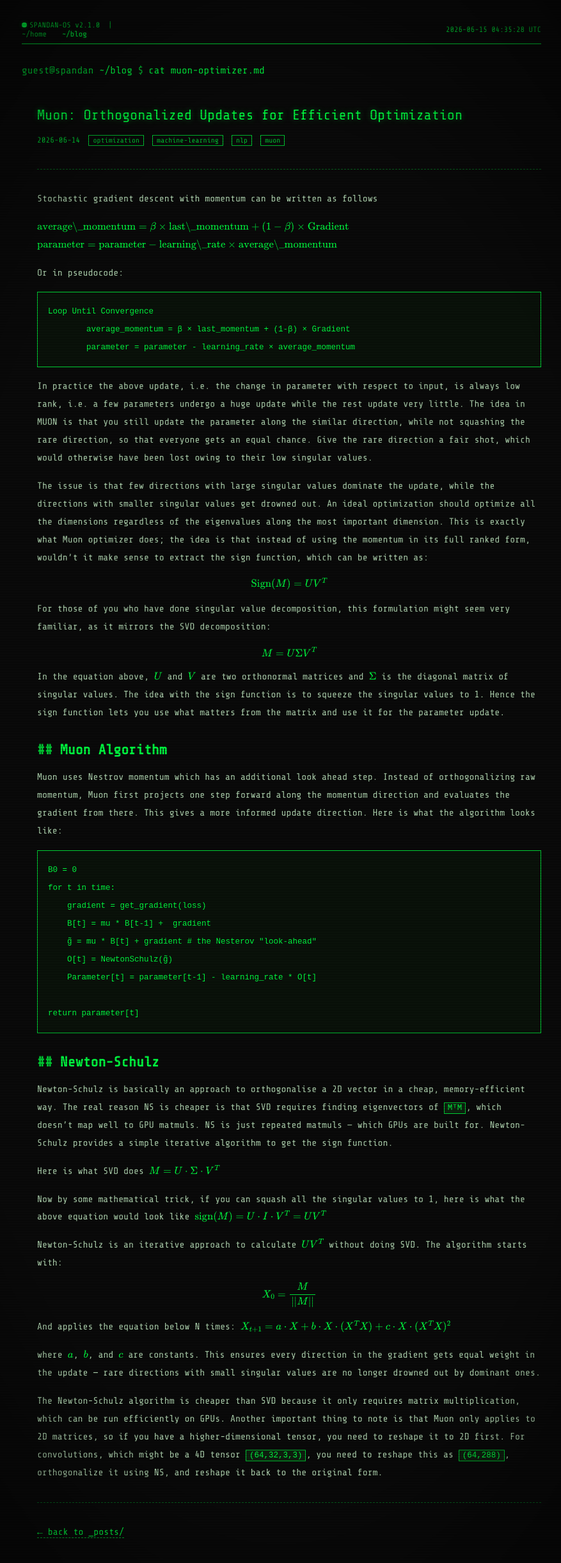
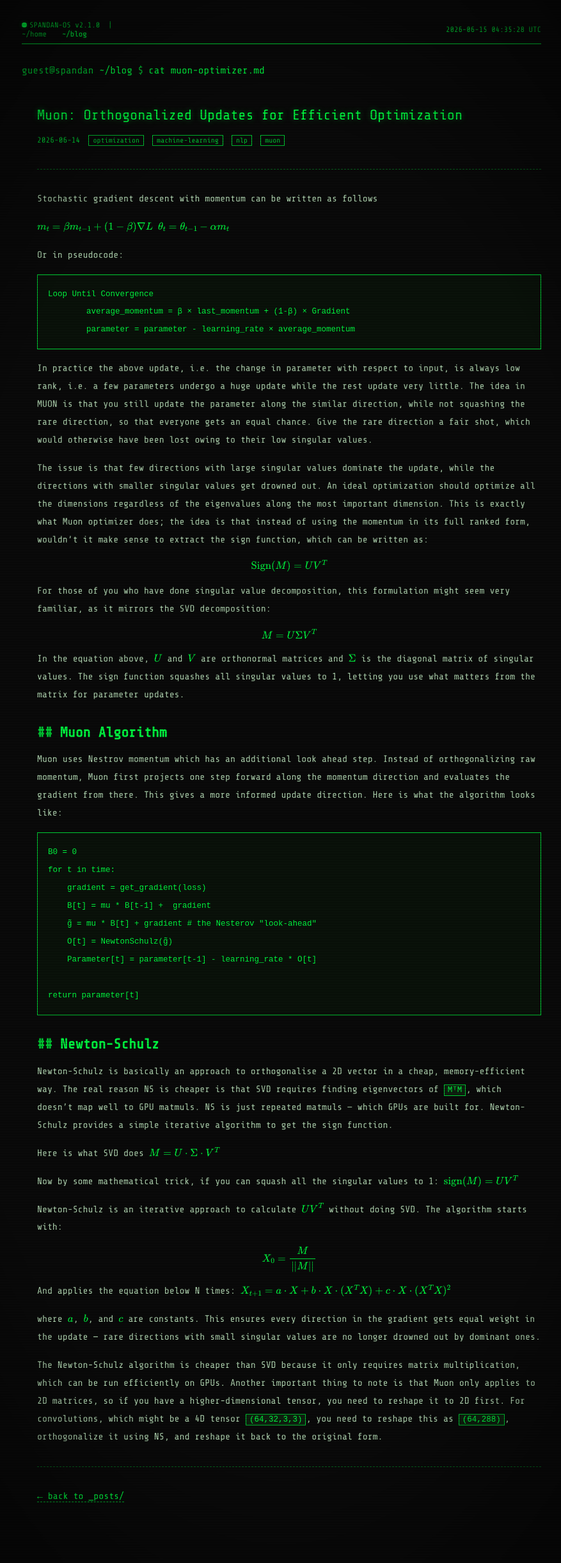
Before and after one commit to Spandyie/spandyie.github.io, a Jekyll site: the page built from _posts/2026-06-14-muon-optimizer.md, in a window 1280 px wide. Shown: the top 2443 px of the page at 64% size, without its empty margins (200-1077 px from the left). Built offline with Jekyll 4.4.1, drawn with Linux system fonts in a browser that asks for light colours.

Commit message:
Fix LaTeX equation rendering by simplifying notation
Replace underscore-heavy notation with standard math variables to avoid kramdown escaping issues. Update equations to use cleaner notation that MathJax can process correctly.

Co-Authored-By: Claude Haiku 4.5 <noreply@anthropic.com>

````diff
--- a/_posts/2026-06-14-muon-optimizer.md
+++ b/_posts/2026-06-14-muon-optimizer.md
@@ -7,8 +7,8 @@ tags: [optimization, machine-learning, nlp, muon]
 
 Stochastic gradient descent with momentum can be written as follows
 
-$$\text{average\_momentum} = \beta \times \text{last\_momentum} + (1-\beta) \times \text{Gradient}$$
-$$\text{parameter} = \text{parameter} - \text{learning\_rate} \times \text{average\_momentum}$$
+$$m_t = \beta m_{t-1} + (1-\beta) \nabla L$$
+$$\theta_t = \theta_{t-1} - \alpha m_t$$
 
 Or in pseudocode:
 ```
@@ -26,7 +26,7 @@ For those of you who have done singular value decomposition, this formulation mi
 
 $$M = U \Sigma V^T$$
 
-In the equation above, $U$ and $V$ are two orthonormal matrices and $\Sigma$ is the diagonal matrix of singular values. The idea with the sign function is to squeeze the singular values to 1. Hence the sign function lets you use what matters from the matrix and use it for the parameter update.
+In the equation above, $U$ and $V$ are orthonormal matrices and $\Sigma$ is the diagonal matrix of singular values. The sign function squashes all singular values to 1, letting you use what matters from the matrix for parameter updates.
 
 
 ## Muon Algorithm
@@ -52,8 +52,8 @@ Newton-Schulz is basically an approach to orthogonalise a 2D vector in a cheap,
 Here is what SVD does
 $$M = U \cdot \Sigma \cdot V^T$$
 
-Now by some mathematical trick, if you can squash all the singular values to 1, here is what the above equation would look like
-$$\text{sign}(M) = U \cdot I \cdot V^T = UV^T$$
+Now by some mathematical trick, if you can squash all the singular values to 1:
+$$\text{sign}(M) = UV^T$$
 
 Newton-Schulz is an iterative approach to calculate $UV^T$ without doing SVD. The algorithm starts with:
 
````
